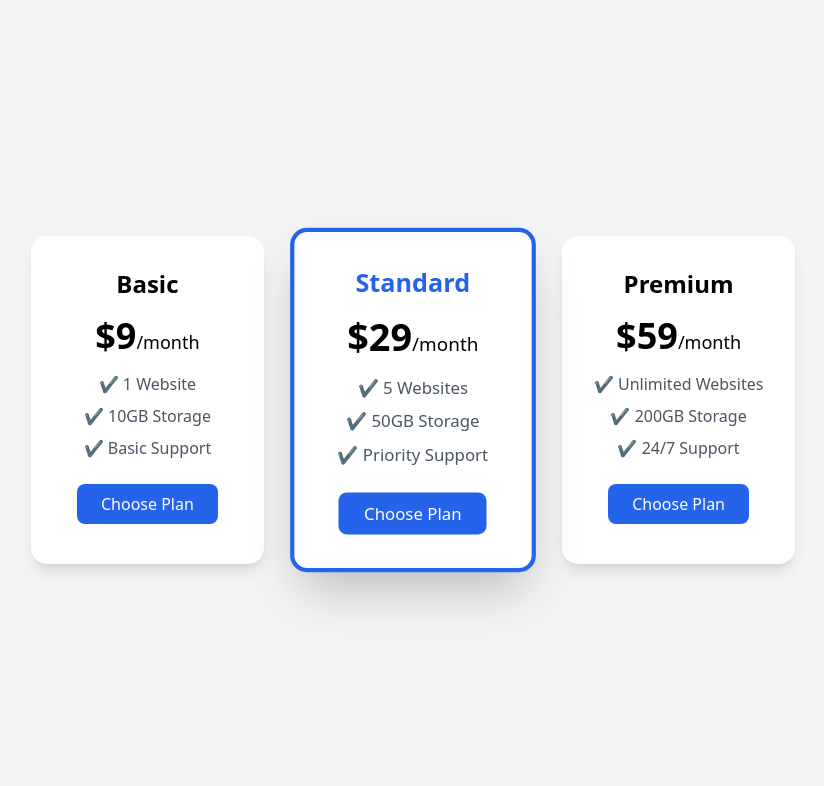
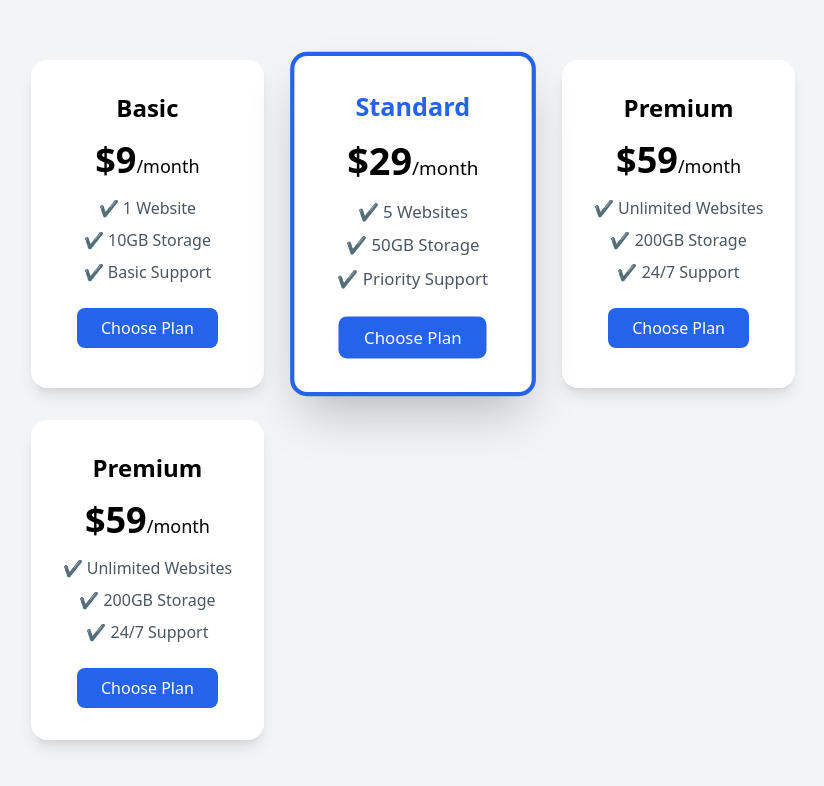
Before and after one commit to ofear3/tailwindCSS, a plain HTML site: page index.html in a window 1280 px wide. Shown: the whole page, without its empty margins (227-1051 px from the left). Drawn offline with nearby package versions, Linux system fonts and the light colour scheme.

Commit message:
Add Premium Plan section to index.html

```diff
--- a/index.html
+++ b/index.html
@@ -52,6 +52,21 @@
       </button>
     </div>
 
+
+      <!-- Premium Plan -->
+    <div class="bg-white rounded-2xl shadow-lg p-8 text-center hover:scale-105 transition duration-300">
+      <h2 class="text-2xl font-bold mb-4">Premium</h2>
+      <p class="text-4xl font-extrabold mb-4">$59<span class="text-lg font-medium">/month</span></p>
+      <ul class="text-gray-600 space-y-2 mb-6">
+        <li>✔ Unlimited Websites</li>
+        <li>✔ 200GB Storage</li>
+        <li>✔ 24/7 Support</li>
+      </ul>
+      <button class="bg-blue-600 text-white px-6 py-2 rounded-lg hover:bg-blue-700 transition">
+        Choose Plan
+      </button>
+    </div>
+
   </div>
 
 </body>
```
